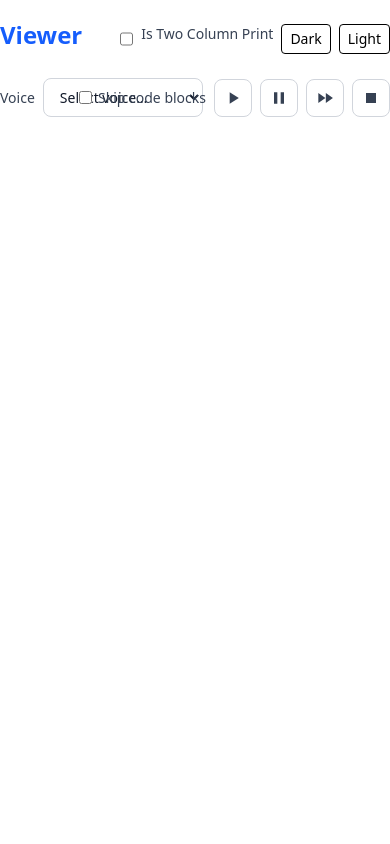
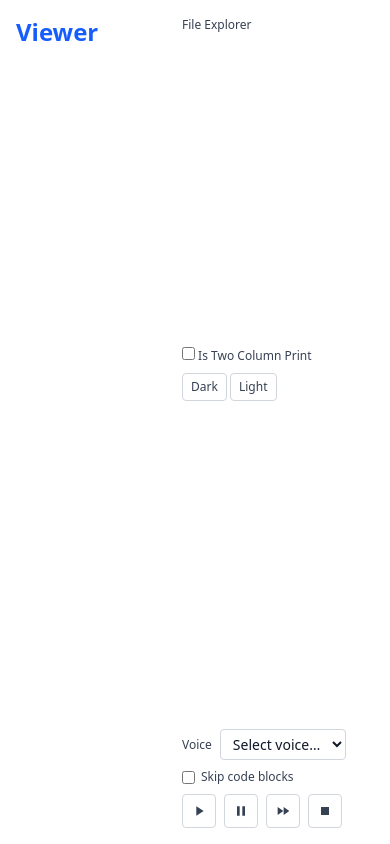
Before and after one commit to sachinchillal/viewer, a website: page src/public/index.html in a window 390 px wide. Drawn offline with nearby package versions, Linux system fonts and the light colour scheme; no server answers.

Commit message:
Refactor main layout for improved responsiveness and accessibility. Adjusted margins, added a right sidebar for file exploration, and enhanced styling for better user experience. Updated print media queries and incorporated two-column print support.

```diff
--- a/src/public/index.html
+++ b/src/public/index.html
@@ -41,13 +41,15 @@
     body {
       background-color: inherit;
       color: inherit;
+      /* overflow-x: hidden; */
     }
 
     .markdown-body {
       box-sizing: border-box;
       min-width: 200px;
       max-width: 980px;
-      margin: 0 auto;
+      margin: 0;
+      /* margin: 0 auto; */
       padding: 45px;
       background-color: #fff;
     }
@@ -67,11 +69,17 @@
       }
     }
 
-    .toc-sidebar {
+    .toc-sidebar,
+    .right-sidebar {
       position: sticky;
       top: 1rem;
       max-height: calc(100vh - 2rem);
       overflow-y: auto;
+    }
+
+    .right-sidebar {
+      font-size: 12px;
+      height: calc(100vh - 2rem);
     }
 
     .toc-sidebar a {
@@ -118,8 +126,8 @@
     }
 
     @media print {
-
-      /* @media screen { */
+      /* @media screen,
+    print { */
 
       ol,
       ul {
@@ -182,75 +190,91 @@
       h6 {
         margin: 0 !important;
       }
+
+      body.two-column-print .markdown-body {
+        column-count: 2;
+        column-gap: 0;
+        /* column-gap: 2rem; */
+      }
+
+      body.two-column-print h1 {
+        font-size: 1.25rem !important;
+      }
     }
   </style>
 </head>
 
 <body>
-  <div class="container mx-auto m-4">
+  <div class="w-full max-w-full px-4 py-4 box-border">
     <div class="flex gap-6">
       <aside id="toc-sidebar" class="toc-sidebar w-48 shrink-0 no-print hidden"></aside>
-      <main class="flex-1 min-w-0">
+      <main class="flex-1 min-w-0 w-full">
         <div class="no-print flex justify-between items-center">
           <a href="/" class="text-blue-600 dark:text-blue-400">
             <h1 class="text-2xl font-bold">Viewer</h1>
           </a>
-          <div class="flex gap-2 mt-2">
-            <input type="checkbox" id="is-two-column-print" class="px-2 py-1 rounded text-sm border transition-colors"
+        </div>
+        <div id="file-content" class="markdown-body mt-6"></div>
+      </main>
+      <aside class="right-sidebar w-48 shrink-0 no-print flex flex-col">
+        <label for="directories-list" class="font-medium text-gray-700 dark:text-gray-400 shrink-0">File
+          Explorer</label>
+        <ol id="directories-list" class="list-decimal list-inside no-print"></ol>
+        <i class="mt-auto"></i>
+
+        <div class="flex flex-col gap-2 mt-2">
+          <label for="is-two-column-print" class="font-medium text-gray-700 dark:text-gray-300 shrink-0">
+            <input type="checkbox" id="is-two-column-print" class="px-2 py-1 rounded border transition-colors"
               placeholder="Is Two Column Print">
-            <label for="is-two-column-print" class="text-sm font-medium text-gray-700 dark:text-gray-300 shrink-0">Is
-              Two Column Print</label>
-            <button type="button" id="btn-dark" class="px-2 py-1 rounded text-sm border transition-colors">Dark</button>
+            Is Two Column Print</label>
+          <div>
+            <button type="button" id="btn-dark"
+              class="px-2 py-1 rounded border border-gray-300 dark:border-gray-600 bg-white dark:bg-gray-800 text-gray-700 dark:text-gray-300 hover:bg-gray-100 dark:hover:bg-gray-700 focus:ring-2 focus:ring-blue-500 focus:outline-none transition-colors">Dark</button>
             <button type="button" id="btn-light"
-              class="px-2 py-1 rounded text-sm border transition-colors">Light</button>
+              class="px-2 py-1 rounded border border-gray-300 dark:border-gray-600 bg-white dark:bg-gray-800 text-gray-700 dark:text-gray-300 hover:bg-gray-100 dark:hover:bg-gray-700 focus:ring-2 focus:ring-blue-500 focus:outline-none transition-colors">Light</button>
           </div>
         </div>
-        <ol id="directories-list" class="list-decimal list-inside no-print"></ol>
-        <div id="voice-controller" class="mt-6 no-print flex flex-wrap items-center gap-3">
-          <div class="flex items-center gap-2 min-w-0 flex-1">
-            <label for="voice-select"
-              class="text-sm font-medium text-gray-700 dark:text-gray-300 shrink-0">Voice</label>
+        <i class="mt-auto"></i>
+        <div id="voice-controller" class="mt-6 no-print flex flex-wrap items-center gap-2 justify-start">
+          <label for="voice-select" class="font-medium text-gray-700 dark:text-gray-400 shrink-0">Voice</label>
           <select id="voice-select"
-              class="flex-1 min-w-[160px] max-w-xs px-3 py-2 text-sm rounded-lg border border-gray-300 dark:border-gray-600 bg-white dark:bg-gray-800 text-gray-900 dark:text-gray-100 focus:ring-2 focus:ring-blue-500 focus:border-blue-500 dark:focus:ring-blue-400 dark:focus:border-blue-400 outline-none transition-shadow">
+            class="px-2 py-1 text-sm rounded border border-gray-300 dark:border-gray-600 bg-white dark:bg-gray-800 text-gray-900 dark:text-gray-100 focus:ring-2 focus:ring-blue-500 focus:border-blue-500 dark:focus:ring-blue-400 dark:focus:border-blue-400 outline-none transition-colors"
+            style="width: stretch;">
             <option value="">Select voice…</option>
             <option value="default">Default</option>
           </select>
-          </div>
-          <div class="flex items-center gap-2 shrink-0">
           <label
-              class="flex items-center gap-1.5 cursor-pointer select-none text-sm text-gray-700 dark:text-gray-300 shrink-0">
+            class="w-full flex items-center gap-1.5 cursor-pointer select-none text-gray-700 dark:text-gray-300 shrink-0">
             <input type="checkbox" id="skip-code-blocks"
               class="rounded border-gray-300 dark:border-gray-600 text-blue-600 focus:ring-blue-500 dark:bg-gray-800">
             <span>Skip code blocks</span>
           </label>
           <button type="button" id="btn-play" title="Play"
-              class="p-2 rounded-lg border border-gray-300 dark:border-gray-600 bg-white dark:bg-gray-800 text-gray-700 dark:text-gray-300 hover:bg-gray-100 dark:hover:bg-gray-700 focus:ring-2 focus:ring-blue-500 focus:outline-none transition-colors">
-              <svg class="w-5 h-5" fill="currentColor" viewBox="0 0 24 24" aria-hidden="true">
+            class="p-2 rounded text-sm border border-gray-300 dark:border-gray-600 bg-white dark:bg-gray-800 text-gray-700 dark:text-gray-300 hover:bg-gray-100 dark:hover:bg-gray-700 focus:ring-2 focus:ring-blue-500 focus:outline-none transition-colors">
+            <svg class="w-4 h-4" fill="currentColor" viewBox="0 0 24 24" aria-hidden="true">
               <path d="M8 5v14l11-7L8 5z" />
             </svg>
           </button>
           <button type="button" id="btn-pause" title="Pause"
-              class="p-2 rounded-lg border border-gray-300 dark:border-gray-600 bg-white dark:bg-gray-800 text-gray-700 dark:text-gray-300 hover:bg-gray-100 dark:hover:bg-gray-700 focus:ring-2 focus:ring-blue-500 focus:outline-none transition-colors">
-              <svg class="w-5 h-5" fill="currentColor" viewBox="0 0 24 24" aria-hidden="true">
+            class="p-2 rounded text-sm border border-gray-300 dark:border-gray-600 bg-white dark:bg-gray-800 text-gray-700 dark:text-gray-300 hover:bg-gray-100 dark:hover:bg-gray-700 focus:ring-2 focus:ring-blue-500 focus:outline-none transition-colors">
+            <svg class="w-4 h-4" fill="currentColor" viewBox="0 0 24 24" aria-hidden="true">
               <path d="M6 19h4V5H6v14zm8-14v14h4V5h-4z" />
             </svg>
           </button>
           <button type="button" id="btn-resume" title="Resume"
-              class="p-2 rounded-lg border border-gray-300 dark:border-gray-600 bg-white dark:bg-gray-800 text-gray-700 dark:text-gray-300 hover:bg-gray-100 dark:hover:bg-gray-700 focus:ring-2 focus:ring-blue-500 focus:outline-none transition-colors">
-              <svg class="w-5 h-5" fill="currentColor" viewBox="0 0 24 24" aria-hidden="true">
+            class="p-2 rounded text-sm border border-gray-300 dark:border-gray-600 bg-white dark:bg-gray-800 text-gray-700 dark:text-gray-300 hover:bg-gray-100 dark:hover:bg-gray-700 focus:ring-2 focus:ring-blue-500 focus:outline-none transition-colors">
+            <svg class="w-4 h-4" fill="currentColor" viewBox="0 0 24 24" aria-hidden="true">
               <path d="M4 18l8.5-6L4 6v12zm9-12v12l8.5-6L13 6z" />
             </svg>
           </button>
           <button type="button" id="btn-stop" title="Stop"
-              class="p-2 rounded-lg border border-gray-300 dark:border-gray-600 bg-white dark:bg-gray-800 text-gray-700 dark:text-gray-300 hover:bg-gray-100 dark:hover:bg-gray-700 focus:ring-2 focus:ring-blue-500 focus:outline-none transition-colors">
-              <svg class="w-5 h-5" fill="currentColor" viewBox="0 0 24 24" aria-hidden="true">
+            class="p-2 rounded text-sm border border-gray-300 dark:border-gray-600 bg-white dark:bg-gray-800 text-gray-700 dark:text-gray-300 hover:bg-gray-100 dark:hover:bg-gray-700 focus:ring-2 focus:ring-blue-500 focus:outline-none transition-colors">
+            <svg class="w-4 h-4" fill="currentColor" viewBox="0 0 24 24" aria-hidden="true">
               <path d="M6 6h12v12H6z" />
             </svg>
           </button>
         </div>
-        </div>
-        <div id="file-content" class="markdown-body mt-6"></div>
-      </main>
+      </aside>
     </div>
   </div>
 
@@ -262,12 +286,14 @@
     // Voice
     const VOICE_STORAGE_KEY = 'viewer-voice';
     const SKIP_CODE_BLOCKS_KEY = 'viewer-skip-code-blocks';
+    const TWO_COLUMN_PRINT_KEY = 'viewer-two-column-print';
     const voiceSelect = document.getElementById('voice-select');
     const btnPlay = document.getElementById('btn-play');
     const btnPause = document.getElementById('btn-pause');
     const btnResume = document.getElementById('btn-resume');
     const btnStop = document.getElementById('btn-stop');
     const skipCodeBlocksCheckbox = document.getElementById('skip-code-blocks');
+    const twoColumnPrintCheckbox = document.getElementById('is-two-column-print');
     const codeblockAlternativeText = "See the code block for more details.";
     let voiceControllerContent = "";
 
@@ -277,6 +303,7 @@
     init();
     initTheme();
     initVoiceController();
+    initTwoColumnPrint();
 
 
     function init() {
@@ -315,6 +342,24 @@
 
       document.getElementById('btn-dark').addEventListener('click', () => applyTheme(THEME_DARK));
       document.getElementById('btn-light').addEventListener('click', () => applyTheme(THEME_LIGHT));
+    }
+
+    function initTwoColumnPrint() {
+      if (!twoColumnPrintCheckbox) return;
+      const saved = localStorage.getItem(TWO_COLUMN_PRINT_KEY);
+      const enabled = saved === 'true';
+      twoColumnPrintCheckbox.checked = enabled;
+      updateTwoColumnPrintClass(enabled);
+
+      twoColumnPrintCheckbox.addEventListener('change', () => {
+        const isChecked = twoColumnPrintCheckbox.checked;
+        localStorage.setItem(TWO_COLUMN_PRINT_KEY, String(isChecked));
+        updateTwoColumnPrintClass(isChecked);
+      });
+    }
+
+    function updateTwoColumnPrintClass(enabled) {
+      document.body.classList.toggle('two-column-print', enabled);
     }
     function applyTheme(mode) {
       // Toggle the 'dark' class on the <html> element
```
Lines whose indentation alone changed are shown as unchanged.
